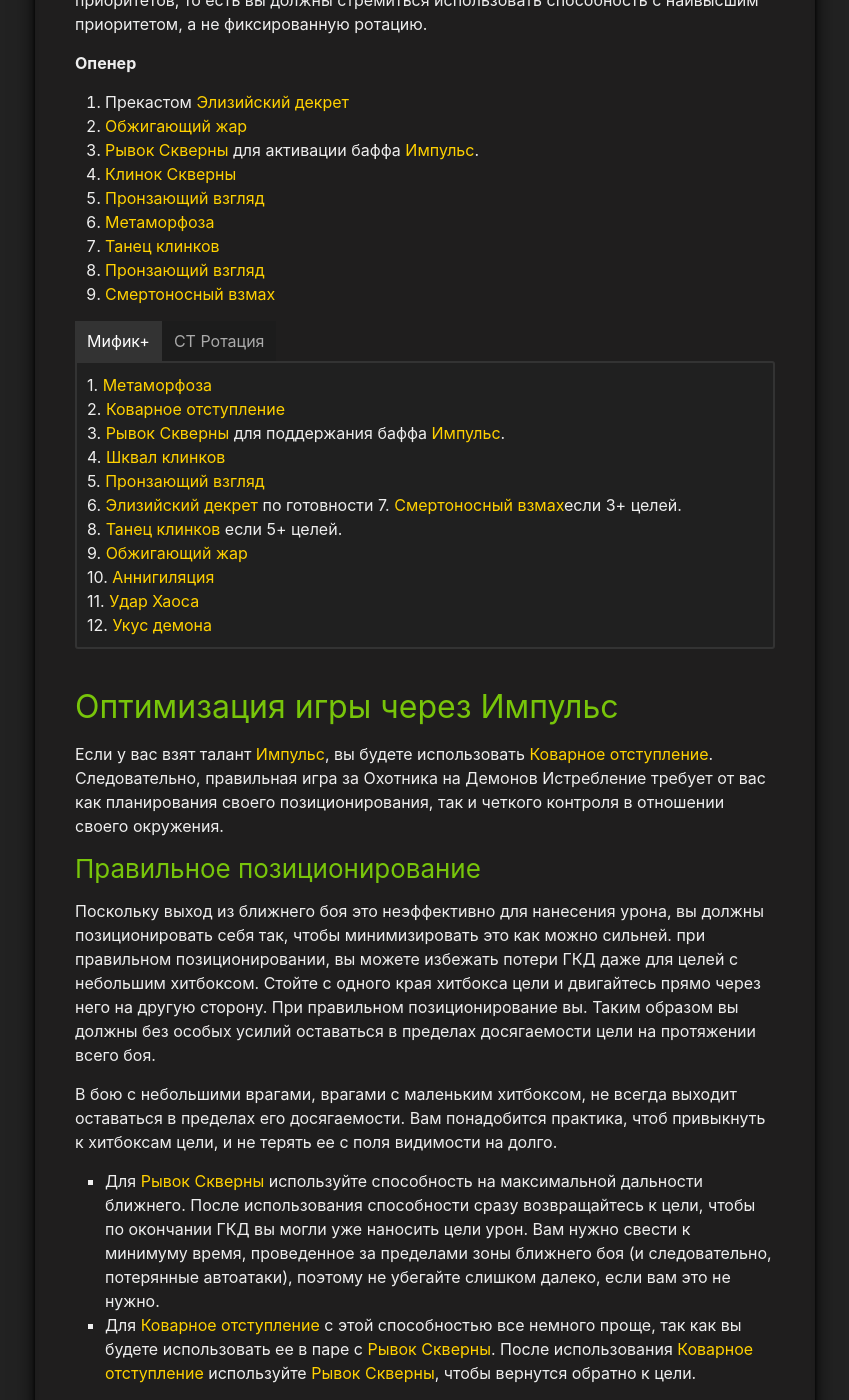
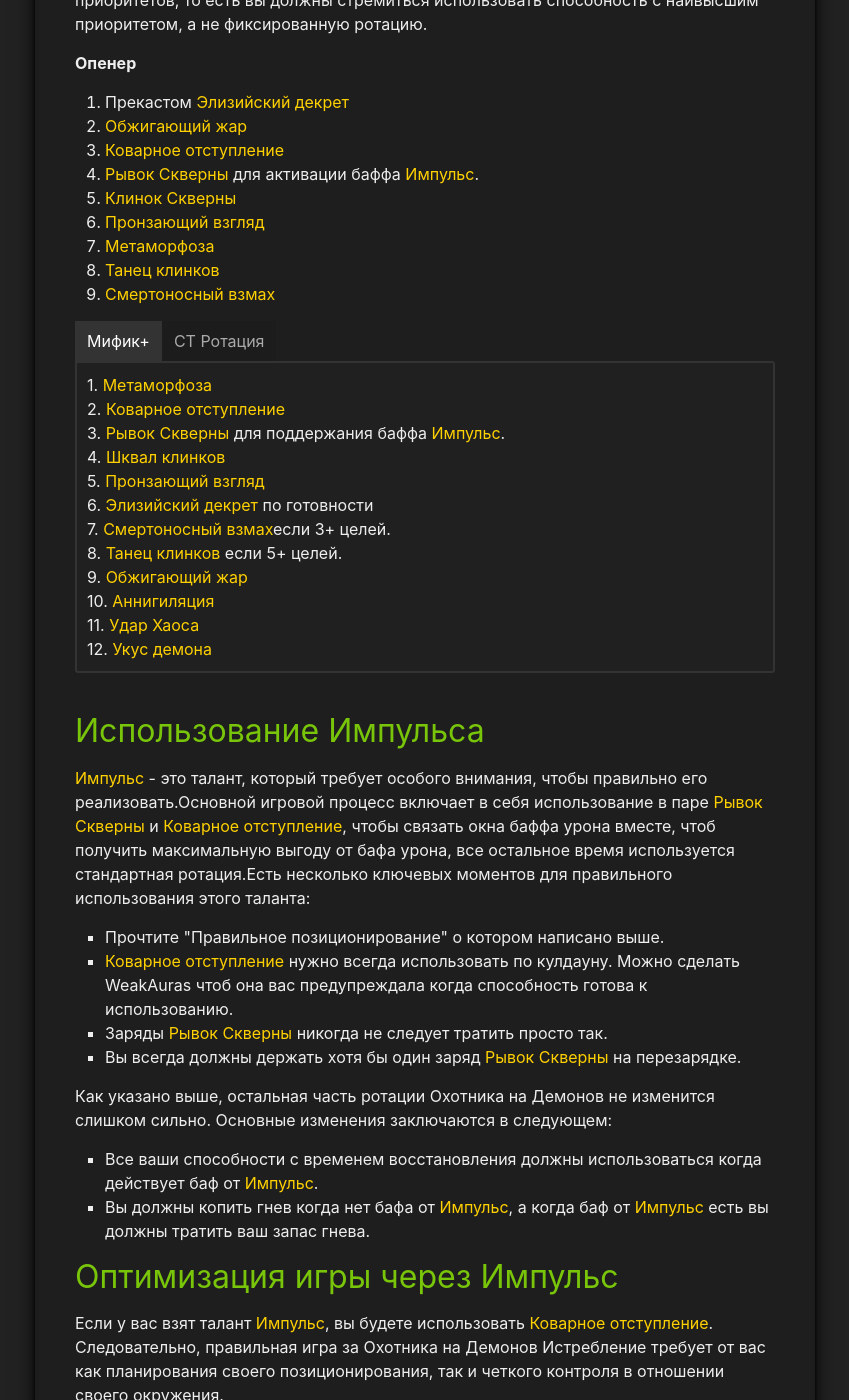
Before and after one commit to blacktempl/blacktempl.github.io, a Jekyll site: the page built from guide/havoc/rotation-priority.md, in a window 1280 px wide and 1400 px high, scrolled down 1953 px. Shown: the whole window, without its empty margins (215-1064 px from the left). Built offline with Jekyll 4.4.1, drawn with Linux system fonts in a browser that asks for light colours; a script that is not in the unit is left out; comment, search, counter and statistics services are not loaded; some of the changed text lies outside the part shown.

Commit message:
фикс

```diff
--- a/guide/havoc/rotation-priority.md
+++ b/guide/havoc/rotation-priority.md
@@ -66,12 +66,12 @@ toc: true
 
 1. Прекастом {{ site.data.covenant.Elysian_Decree }}
 1. {{ site.data.spell.Immolation_Aura }}
+1. {{ site.data.spell.Vengeful_Retreat }}
 1. {{ site.data.spell.Fel_Rush }} для активации баффа {{ site.data.talent.Momentum }}.
 1. {{ site.data.talent.Felblade }}
 1. {{ site.data.spell.Eye_Beam }}
 1. {{ site.data.spell.Metamorphosis }}
 1. {{ site.data.spell.Blade_Dance }}
-1. {{ site.data.spell.Eye_Beam }}
 1. {{ site.data.spell.Death_Sweep }}
 
 <div class="tabs">
@@ -88,7 +88,7 @@ toc: true
 3. {{ site.data.spell.Fel_Rush }} для поддержания баффа {{ site.data.talent.Momentum }}.<br>
 4. {{ site.data.talent.Glaive_Tempest }}<br>
 5. {{ site.data.spell.Eye_Beam }}<br>
-6. {{ site.data.covenant.Elysian_Decree }} по готовности
+6. {{ site.data.covenant.Elysian_Decree }} по готовности<br>
 7. {{ site.data.spell.Death_Sweep }}если 3+ целей.<br>
 8. {{ site.data.spell.Blade_Dance }} если 5+ целей.<br>
 9. {{ site.data.spell.Immolation_Aura }}<br>
@@ -105,7 +105,7 @@ toc: true
 3. {{ site.data.spell.Fel_Rush }} для поддержания баффа {{ site.data.talent.Momentum }}.<br>
 4. {{ site.data.spell.Death_Sweep }}<br>
 5. {{ site.data.spell.Blade_Dance }}<br>
-6. {{ site.data.covenant.Elysian_Decree }} по готовности
+6. {{ site.data.covenant.Elysian_Decree }} по готовности<br>
 7. {{ site.data.spell.Eye_Beam }}<br>
 7. {{ site.data.spell.Immolation_Aura }}<br>
 8. {{ site.data.spell.Annihilation }}<br>
@@ -190,6 +190,23 @@ toc: true
     })
   </script>
   <br>
+
+## Использование Импульса
+
+{{ site.data.talent.Momentum }} - это талант, который требует особого внимания, чтобы правильно его реализовать.Основной игровой процесс включает в себя использование в паре {{ site.data.spell.Fel_Rush }} и {{ site.data.spell.Vengeful_Retreat }}, чтобы связать окна баффа урона вместе, чтоб получить максимальную выгоду от бафа урона, все остальное время используется стандартная ротация.Есть несколько ключевых моментов для правильного использования этого таланта:
+<ul>
+<li> Прочтите "Правильное позиционирование" о котором написано выше.</li>
+<li> {{ site.data.spell.Vengeful_Retreat }} нужно всегда использовать по кулдауну. Можно сделать WeakAuras чтоб она вас предупреждала когда способность готова к использованию.</li>
+<li> Заряды {{ site.data.spell.Fel_Rush }} никогда не следует тратить просто так.</li>
+<li> Вы всегда должны держать хотя бы один заряд {{ site.data.spell.Fel_Rush }} на перезарядке.</li>
+</ul>
+
+Как указано выше, остальная часть ротации Охотника на Демонов не изменится слишком сильно. Основные изменения заключаются в следующем:
+<ul>
+<li> Все ваши способности с временем восстановления должны использоваться когда действует баф от {{ site.data.talent.Momentum }}. </li>
+<li> Вы должны копить гнев когда нет бафа от {{ site.data.talent.Momentum }}, а когда баф от {{ site.data.talent.Momentum }} есть вы должны тратить ваш запас гнева. </li>
+</ul>
+
 ## Оптимизация игры через Импульс
 
 Если у вас взят талант {{ site.data.talent.Momentum }}, вы будете использовать {{ site.data.spell.Vengeful_Retreat }}. Следовательно, правильная игра за Охотника на Демонов Истребление требует от вас как планирования своего позиционирования, так и четкого контроля в отношении своего окружения.
@@ -218,20 +235,4 @@ toc: true
 <li> Планируйте и минимизируйте неудачные использования {{ site.data.spell.Fel_Rush }}. Использование {{ site.data.spell.Fel_Rush }} из стороны в сторону часто будет лучшим вариантом, но имейте в виду, что вместо этого легко случайно можете улететь вперед. Всегда стойте так, чтобы нападающий не убил вас, если это возможно. Используйте {{ site.data.spell.Fel_Rush }} лишь убедившись, что ваш персонаж смотрит в том направлении, в котором вы собрались использовать {{ site.data.spell.Fel_Rush }}, это значительно снизит вероятность того, что вы попадете в неожиданное место.</li>
 </ul>
 
-## Использование Импульса
-
-{{ site.data.talent.Momentum }} - это талант, который требует особого внимания, чтобы правильно его реализовать.Основной игровой процесс включает в себя использование в паре {{ site.data.spell.Fel_Rush }} и {{ site.data.spell.Vengeful_Retreat }}, чтобы связать окна баффа урона вместе, чтоб получить максимальную выгоду от бафа урона, все остальное время используется стандартная ротация.Есть несколько ключевых моментов для правильного использования этого таланта:
-<ul>
-<li> Прочтите "Правильное позиционирование" о котором написано выше.</li>
-<li> {{ site.data.spell.Vengeful_Retreat }} нужно всегда использовать по кулдауну. Можно сделать WeakAuras чтоб она вас предупреждала когда способность готова к использованию.</li>
-<li> Заряды {{ site.data.spell.Fel_Rush }} никогда не следует тратить просто так.</li>
-<li> Вы всегда должны держать хотя бы один заряд {{ site.data.spell.Fel_Rush }} на перезарядке.</li>
-</ul>
-
-Как указано выше, остальная часть ротации Охотника на Демонов не изменится слишком сильно. Основные изменения заключаются в следующем:
-<ul>
-<li> Все ваши способности с временем восстановления должны использоваться когда действует баф от {{ site.data.talent.Momentum }}. </li>
-<li> Вы должны копить гнев когда нет бафа от {{ site.data.talent.Momentum }}, а когда баф от {{ site.data.talent.Momentum }} есть вы должны тратить ваш запас гнева. </li>
-</ul>
-
 <div class="minibox minibox-left"><a href="{{ site.url }}/guide/havoc/talent-builds.html">Назад:<br>Таланты и Билды</a></div> <div class="minibox"><a href="{{ site.url }}/guide/havoc/stats.html">Длаее:<br>Характеристики</a></div>
```
Also changed, not shown: guide/havoc/quick_faq.md (+1 -1 lines), assets/img/guide/havoc/venthyr.jpg.
